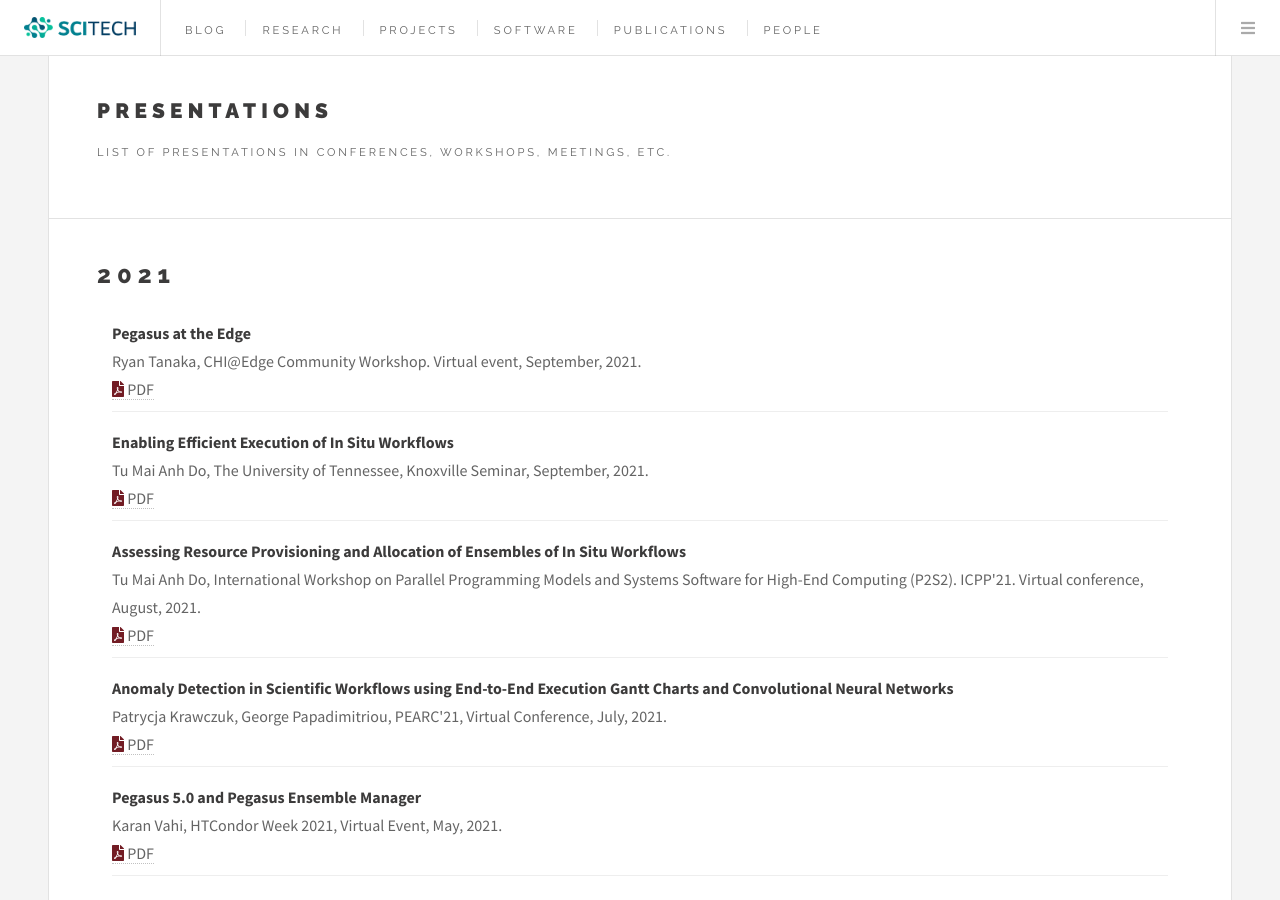
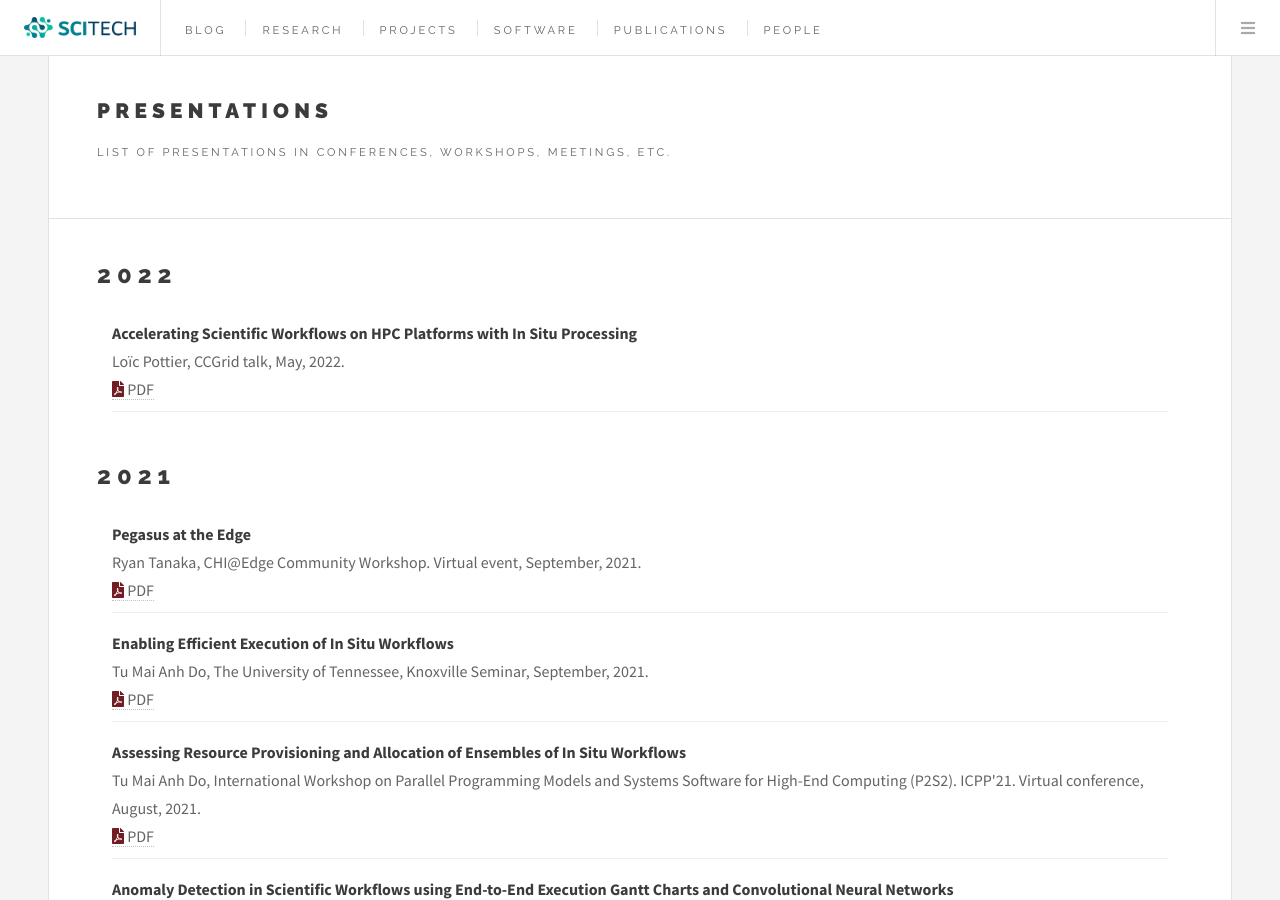
Before and after one commit to scitech-isi/scitech-isi.github.io, a Jekyll site: the page built from _publications/presentations.html, in a window 1280 px wide and 900 px high, scrolled down 416 px. Built offline with Jekyll 4.4.1, drawn with Linux system fonts in a browser that asks for light colours.

Commit message:
added CCGrid 2022 talk
Signed-off-by: Loïc Pottier <lpottier@isi.edu>

```diff
--- a/_data/presentations.yml
+++ b/_data/presentations.yml
@@ -1,3 +1,10 @@
+- title: Accelerating Scientific Workflows on HPC Platforms with In Situ Processing
+  author: Loïc Pottier
+  description: CCGrid talk
+  month: May
+  year: 2022
+  file: pottier-ccgrid-2022.pdf
+
 - title: Pegasus at the Edge
   author: Ryan Tanaka
   description: CHI@Edge Community Workshop. Virtual event
```
Also changed, not shown: 2 other files.
